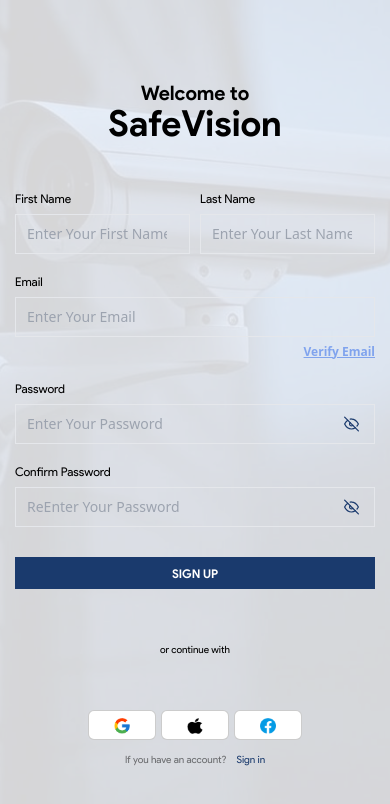
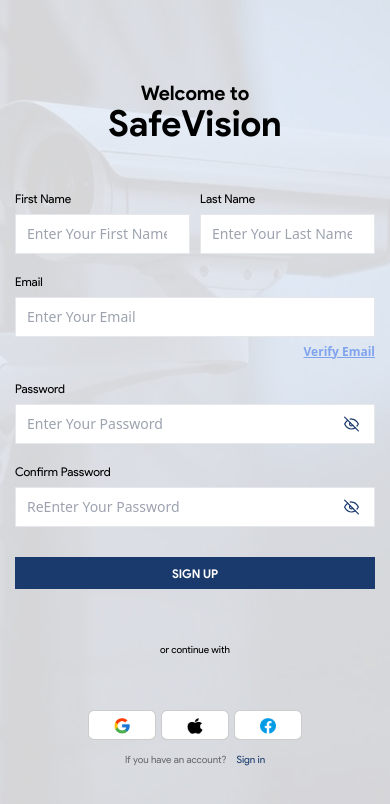
Before and after one commit to Nishadi4268/CCTV-AnomalyDetection-Frontend, a React (Vite) app: page /signup in a window 390 px wide. Shown: the top 804 px of the page. Built offline with nearby package versions, Linux system fonts and the light colour scheme.

Commit message:
signup email verify issue fixed

```diff
--- a/src/components/Input.tsx
+++ b/src/components/Input.tsx
@@ -19,7 +19,7 @@
       <div className="relative w-full ">
         <input
           type={isPasswordField && isPasswordVisible ? "text" : type}
-          className="pl-[11px] md:pl-[17px] flex h-[40px] md:h-[50px] px-[22px] w-full bg-transparent border-[1px]
+          className="pl-[11px] md:pl-[17px] flex h-[40px] md:h-[50px] px-[22px] w-full border-[1px]
         hover:border-2 text-14 file:border-0 file:text-sm placeholder:text-muted-graycal focus-visible:outline-none
         disabled:cursor-not-allowed disabled:opacity-50"
           ref={ref}
--- a/src/pages/Signup.tsx
+++ b/src/pages/Signup.tsx
@@ -48,6 +48,11 @@
     } else {
       setEmailError("");
     }
+
+    if (!isEmailVerified) {
+    setEmailError("Please verify your email before signing up.");
+    return;
+  }
 
     if (password !== confirmPassword) {
       setPWError("Passwords do not match.");
@@ -314,12 +319,6 @@
                           {emailError}
                         </span>
                       )}
-
-                      {emailError && (
-                        <span className="text-red-500 text-sm font-productsansregular">
-                          {emailError}
-                        </span>
-                      )}
                     </div>
 
                     {/* password */}
```
Also changed, not shown: public/images/signup/signupmob.png (deleted), 1 other file (tests, documents, lock files or other folders).
